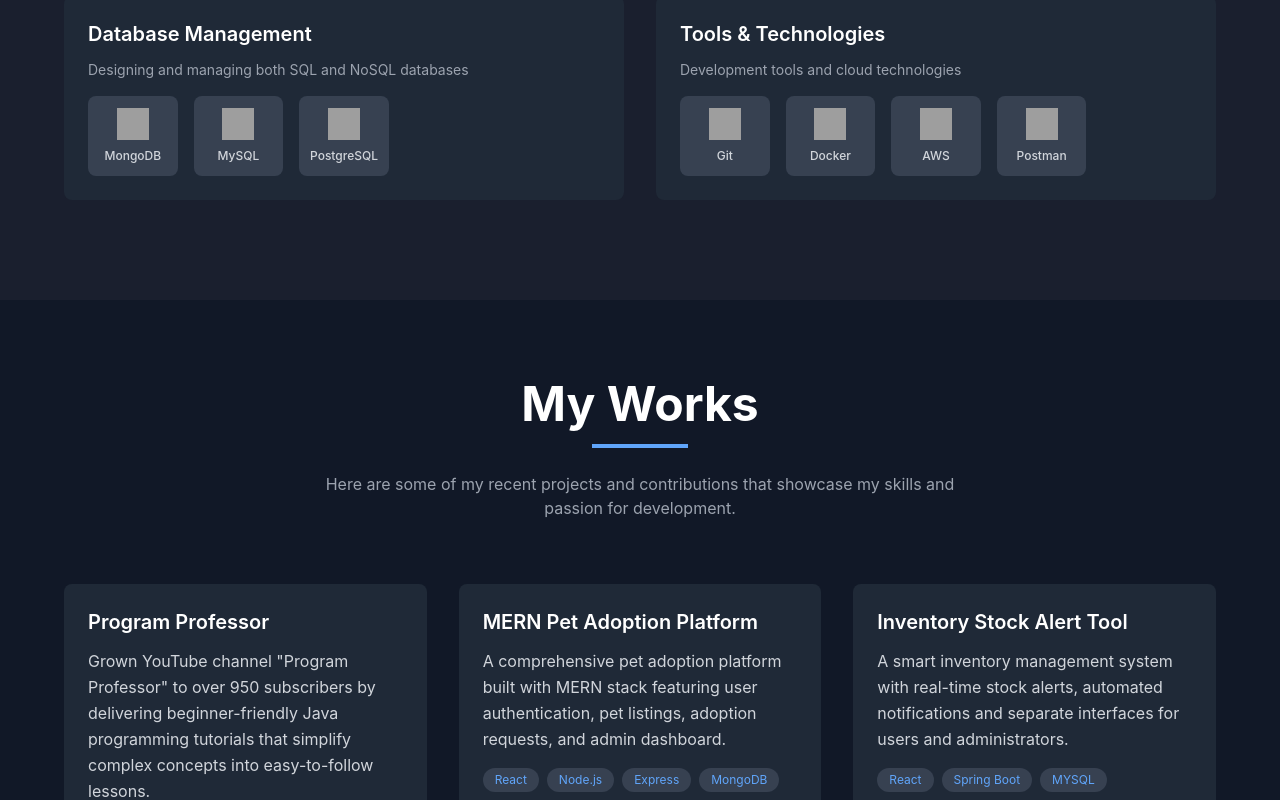
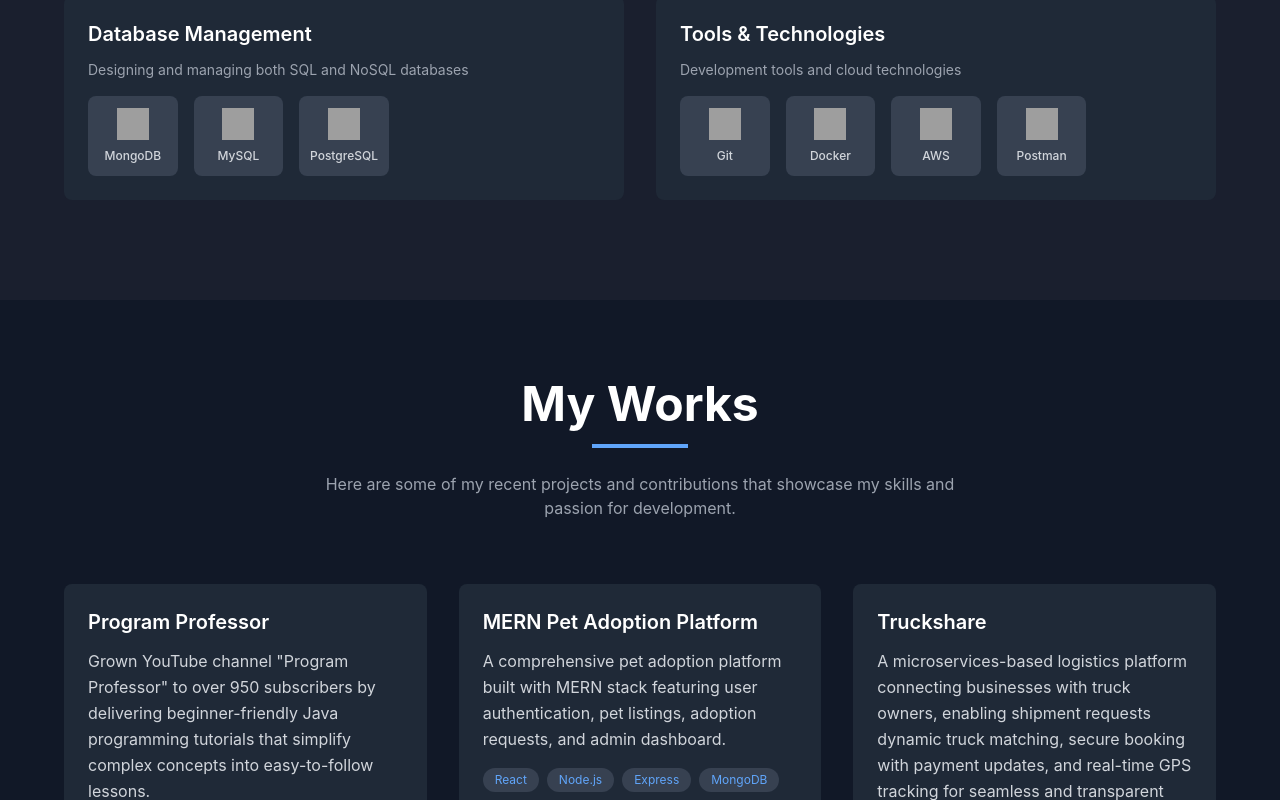
Before and after one commit to ArunRajasekaran48/portfolio, a React (Vite) app: page / in a window 1280 px wide. Shown: the part 2000-2800 px from the top of the page. Built offline with nearby package versions, Linux system fonts and the light colour scheme; grey boxes are pictures that could not be loaded.

Commit message:
Project update

```diff
--- a/src/constants/index.js
+++ b/src/constants/index.js
@@ -58,10 +58,17 @@ export const MY_WORKS = [
     github: 'https://github.com/ArunRajasekaran48/MERN-PetAdoption-Platform',
   },
   {
+    title: 'Truckshare',
+    description:
+      'A microservices-based logistics platform connecting businesses with truck owners, enabling shipment requests dynamic truck matching, secure booking with payment updates, and real-time GPS tracking for seamless and transparent transportation.',
+    technologies: ['Spring Boot Microservices', 'PostgreSQL', 'Eureka', 'API Gateway', 'Resilience4j','React'],
+    github: 'https://github.com/ArunRajasekaran48/Truckshare',
+  },
+  {
     title: 'Inventory Stock Alert Tool',
     description:
       'A smart inventory management system with real-time stock alerts, automated notifications and separate interfaces for users and administrators.',
     technologies: ['React', 'Spring Boot', 'MYSQL'],
     github: 'https://github.com/ArunRajasekaran48/Inventory-StockAlert-Tool',
-  },
+  }
 ];
```
